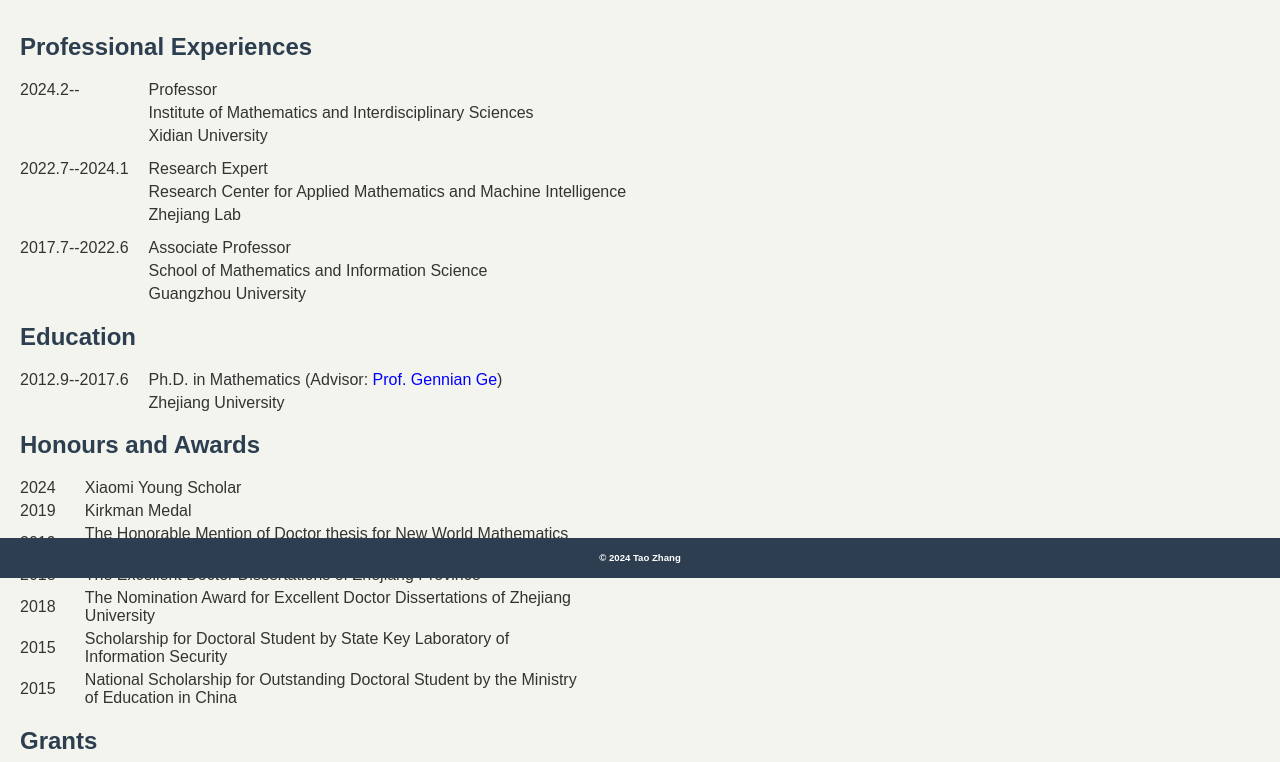
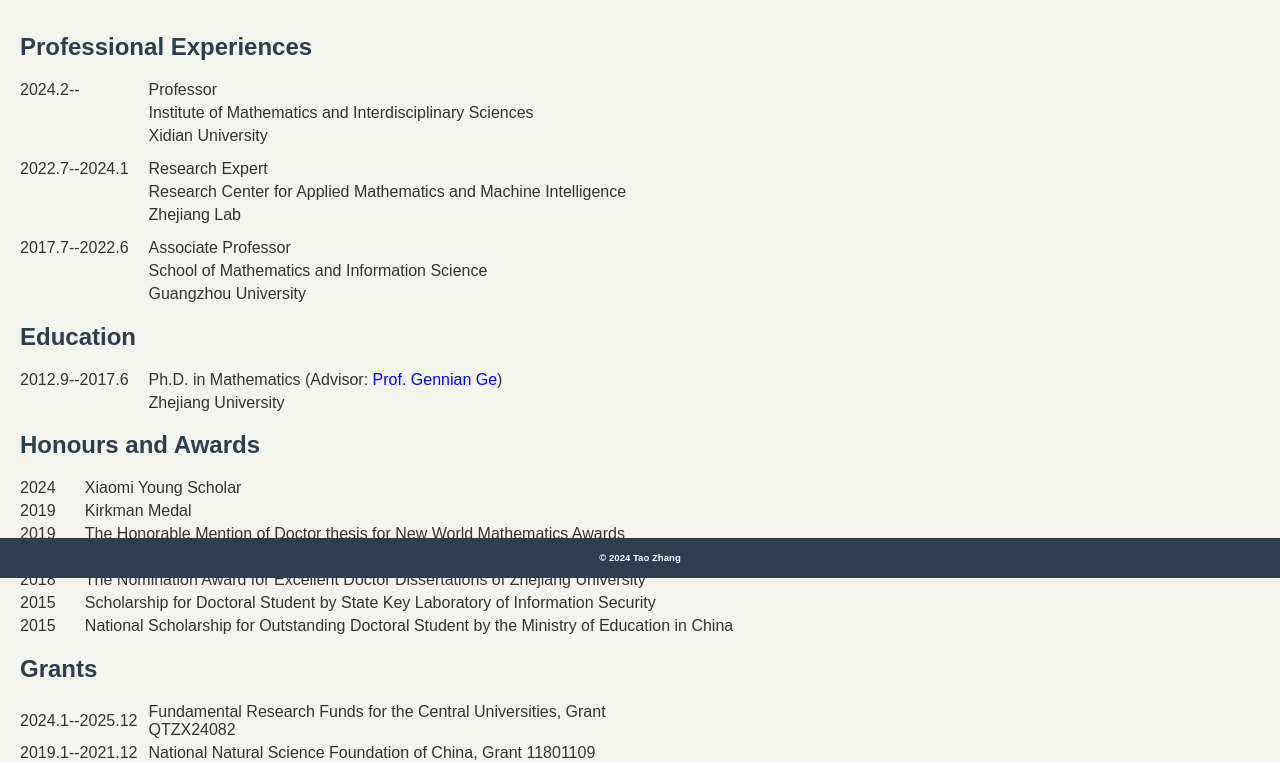
Before and after one commit to TaoZhang220/TaoZhang220.github.io, a plain HTML site: page index.html in a window 1280 px wide. Shown: the part 222-984 px from the top of the page. Drawn offline with Linux system fonts and the light colour scheme.

Commit message:
Update index.html

```diff
--- a/index.html
+++ b/index.html
@@ -180,31 +180,31 @@ em {
 	           <ul style="list-style: none; padding: 0;">
 			               <li style="display: flex; align-items: center; margin-bottom: 5px;">
                 <span style="flex: 0.05; margin-right: 3px;">2024</span>
-                <span style="flex: 0.4; text-align: left;">Xiaomi Young Scholar</span>
+                <span style="flex: 0.6; text-align: left;">Xiaomi Young Scholar</span>
             </li>
             <li style="display: flex; align-items: center; margin-bottom: 5px;">
                 <span style="flex: 0.05; margin-right: 3px;">2019</span>
-                <span style="flex: 0.4; text-align: left;">Kirkman Medal</span>
+                <span style="flex: 0.6; text-align: left;">Kirkman Medal</span>
             </li>
             <li style="display: flex; align-items: center; margin-bottom: 5px;">
                 <span style="flex: 0.05; margin-right: 3px;">2019</span>
-                <span style="flex: 0.4; text-align: left;">The Honorable Mention of Doctor thesis for New World Mathematics Awards</span>
+                <span style="flex: 0.6; text-align: left;">The Honorable Mention of Doctor thesis for New World Mathematics Awards</span>
             </li>
 			   <li style="display: flex; align-items: center; margin-bottom: 5px;">
                 <span style="flex: 0.05; margin-right: 3px;">2018</span>
-                <span style="flex: 0.4; text-align: left;">The Excellent Doctor Dissertations of Zhejiang Province</span>
+                <span style="flex: 0.6; text-align: left;">The Excellent Doctor Dissertations of Zhejiang Province</span>
             </li>
 			     <li style="display: flex; align-items: center; margin-bottom: 5px;">
                 <span style="flex: 0.05; margin-right: 3px;">2018</span>
-                <span style="flex: 0.4; text-align: left;">The Nomination Award for Excellent Doctor Dissertations of Zhejiang University</span>
+                <span style="flex: 0.6; text-align: left;">The Nomination Award for Excellent Doctor Dissertations of Zhejiang University</span>
             </li>
 			     <li style="display: flex; align-items: center; margin-bottom: 5px;">
                 <span style="flex: 0.05; margin-right: 3px;">2015</span>
-                <span style="flex: 0.4; text-align: left;">Scholarship for Doctoral Student by State Key Laboratory of Information Security</span>
+                <span style="flex: 0.6; text-align: left;">Scholarship for Doctoral Student by State Key Laboratory of Information Security</span>
             </li>
 			    <li style="display: flex; align-items: center; margin-bottom: 5px;">
                 <span style="flex: 0.05; margin-right: 3px;">2015</span>
-                <span style="flex: 0.4; text-align: left;">National Scholarship for Outstanding Doctoral Student by the Ministry of Education in China</span>
+                <span style="flex: 0.6; text-align: left;">National Scholarship for Outstanding Doctoral Student by the Ministry of Education in China</span>
             </li>
         </ul>
 
```
